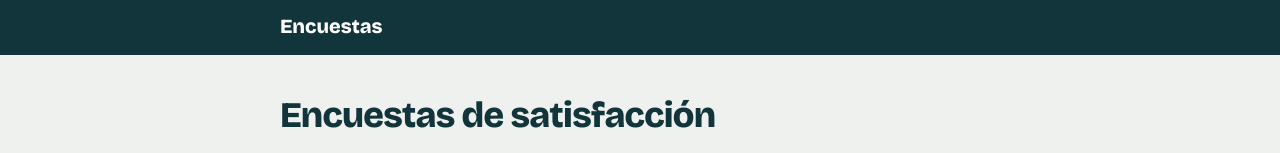
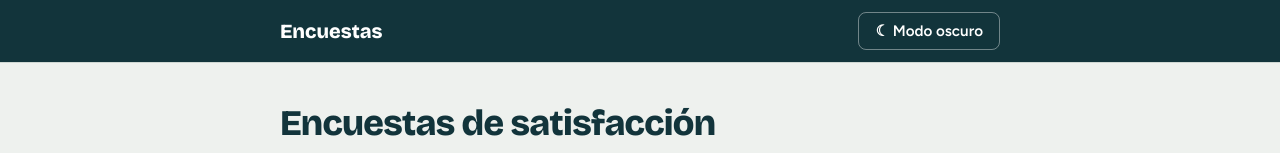
Before and after one commit to 777hv/Encuesta-Satisfaccion, a React (Vite) app in the folder frontend/: page / in a window 1280 px wide. Shown: the top 153 px of the page. Built offline with nearby package versions, Linux system fonts and the light colour scheme; no server answers.

Commit message:
feat: modo claro y oscuro e icono nuevo

```diff
--- a/frontend/index.html
+++ b/frontend/index.html
@@ -4,6 +4,7 @@
     <meta charset="UTF-8" />
     <meta name="viewport" content="width=device-width, initial-scale=1.0" />
     <title>Encuestas de satisfacción</title>
+    <script>document.documentElement.dataset.tema = localStorage.getItem("tema") ?? (matchMedia("(prefers-color-scheme: dark)").matches ? "oscuro" : "claro");</script>
     <link rel="icon" type="image/svg+xml" href="/favicon.svg" />
     <link rel="preconnect" href="https://fonts.googleapis.com" />
     <link rel="preconnect" href="https://fonts.gstatic.com" crossorigin />
--- a/frontend/src/App.jsx
+++ b/frontend/src/App.jsx
@@ -3,22 +3,27 @@ import ListaEncuestas from "./pages/ListaEncuestas.jsx";
 import EditarEncuesta from "./pages/EditarEncuesta.jsx";
 import Responder from "./pages/Responder.jsx";
 import Resultados from "./pages/Resultados.jsx";
+import { useTema } from "./tema.js";
 
 export default function App() {
-  // Quien responde no debe ver el enlace a la administración.
+  // Quien responde ve la barra (para cambiar el tema) pero sin enlace a la administración.
   const esPublica = useLocation().pathname.startsWith("/responder");
+  const [tema, alternarTema] = useTema();
 
   return (
     <>
-      {!esPublica && (
-        <header className="barra">
-          <div className="barra-contenido">
-            <Link to="/" className="marca">
-              Encuestas
-            </Link>
-          </div>
-        </header>
-      )}
+      <header className="barra">
+        <div className="barra-contenido">
+          {esPublica ? (
+            <span className="marca">Encuestas</span>
+          ) : (
+            <Link to="/" className="marca">Encuestas</Link>
+          )}
+          <button type="button" onClick={alternarTema} aria-pressed={tema === "oscuro"}>
+            {tema === "oscuro" ? "☀ Modo claro" : "☾ Modo oscuro"}
+          </button>
+        </div>
+      </header>
 
       <main className="contenedor">
         <Routes>
@@ -26,12 +31,7 @@ export default function App() {
           <Route path="/encuestas/:id" element={<EditarEncuesta />} />
           <Route path="/encuestas/:id/resultados" element={<Resultados />} />
           <Route path="/responder/:id" element={<Responder />} />
-          <Route
-            path="*"
-            element={
-              <p>Esta página no existe. Vuelve a la lista de encuestas.</p>
-            }
-          />
+          <Route path="*" element={<p>Esta página no existe. Vuelve a la lista de encuestas.</p>} />
         </Routes>
       </main>
     </>
--- a/frontend/src/estilos.css
+++ b/frontend/src/estilos.css
@@ -1,17 +1,43 @@
-/* Variables de diseño: si cambias un color aquí, cambia en toda la app. */
+/* Variables de diseño, nombradas por su función. El modo oscuro solo cambia sus valores. */
 :root {
-  --tinta: #12343b;
-  --tinta-hover: #1d4c55;
+  color-scheme: light;
+  --texto: #12343b;
+  --texto-suave: #55656a;
   --fondo: #eef1ee;
   --superficie: #ffffff;
   --linea: #cfd8d3;
-  --texto-suave: #55656a;
+  --primario: #12343b;
+  --primario-hover: #1d4c55;
+  --sobre-primario: #ffffff;
+  --barra-fondo: #12343b;
+  --barra-texto: #ffffff;
   --acento: #e8a33d;
   --peligro: #a8322d;
+  --peligro-fondo: #f9e7e5;
   --exito: #22704f;
+  --exito-fondo: #e3f1ea;
   --radio: 8px;
   --fuente-titulos: "Bricolage Grotesque", system-ui, sans-serif;
   --fuente-texto: "Figtree", system-ui, sans-serif;
+}
+
+:root[data-tema="oscuro"] {
+  color-scheme: dark;
+  --texto: #e3ebe8;
+  --texto-suave: #9fb1ad;
+  --fondo: #0f1f22;
+  --superficie: #172b2f;
+  --linea: #2c4448;
+  --primario: #8fd0c6;
+  --primario-hover: #a9ded6;
+  --sobre-primario: #0f1f22;
+  --barra-fondo: #172b2f;
+  --barra-texto: #e3ebe8;
+  --acento: #f0b452;
+  --peligro: #f08a80;
+  --peligro-fondo: #3a1f1e;
+  --exito: #7fd1a8;
+  --exito-fondo: #17322a;
 }
 
 *,
@@ -23,7 +49,7 @@
 body {
   margin: 0;
   background: var(--fondo);
-  color: var(--tinta);
+  color: var(--texto);
   font: 400 1.0625rem/1.55 var(--fuente-texto);
 }
 
@@ -51,27 +77,14 @@ h3 {
 }
 
 a {
-  color: var(--tinta);
+  color: var(--texto);
   text-underline-offset: 3px;
 }
 a:hover {
   text-decoration-thickness: 2px;
 }
 
-/* Barra superior y contenedor */
-.barra {
-  background: var(--tinta);
-}
-.barra-contenido {
-  max-width: 760px;
-  margin: 0 auto;
-  padding: 0.9rem 1.25rem;
-}
-.marca {
-  color: #fff;
-  font: 800 1.25rem var(--fuente-titulos);
-  text-decoration: none;
-}
+/* Contenedor */
 .contenedor {
   max-width: 760px;
   margin: 0 auto;
@@ -94,7 +107,7 @@ select {
 }
 input[type="checkbox"],
 input[type="radio"] {
-  accent-color: var(--tinta);
+  accent-color: var(--primario);
   width: 1.1rem;
   height: 1.1rem;
 }
@@ -102,26 +115,26 @@ textarea {
   resize: vertical;
 }
 
-/* Botones: el principal es petróleo; .secundario y .peligro son variantes. */
+/* Botones: el principal usa --primario; .secundario y .peligro son variantes. */
 button {
   font: 600 0.95rem var(--fuente-texto);
-  color: #fff;
-  background: var(--tinta);
-  border: 1px solid var(--tinta);
+  color: var(--sobre-primario);
+  background: var(--primario);
+  border: 1px solid var(--primario);
   border-radius: var(--radio);
   padding: 0.55rem 1rem;
   cursor: pointer;
 }
 button:hover {
-  background: var(--tinta-hover);
+  background: var(--primario-hover);
 }
 button.secundario {
-  color: var(--tinta);
+  color: var(--texto);
   background: transparent;
   border-color: var(--linea);
 }
 button.secundario:hover {
-  border-color: var(--tinta);
+  border-color: var(--texto);
 }
 button.peligro {
   color: var(--peligro);
@@ -132,13 +145,43 @@ button.peligro:hover {
   border-color: var(--peligro);
 }
 
+/* Barra superior */
+.barra {
+  background: var(--barra-fondo);
+  color: var(--barra-texto);
+  border-bottom: 1px solid var(--linea);
+}
+.barra-contenido {
+  max-width: 760px;
+  margin: 0 auto;
+  padding: 0.75rem 1.25rem;
+  display: flex;
+  justify-content: space-between;
+  align-items: center;
+  gap: 1rem;
+}
+.marca {
+  color: inherit;
+  font: 800 1.25rem var(--fuente-titulos);
+  text-decoration: none;
+}
+.barra button,
+.barra button:hover {
+  color: inherit;
+  background: transparent;
+  border-color: color-mix(in srgb, var(--barra-texto) 40%, transparent);
+}
+.barra button:hover {
+  border-color: var(--barra-texto);
+}
+
 /* Foco visible para quien navega con teclado */
 :focus-visible {
-  outline: 2px solid var(--tinta);
+  outline: 2px solid var(--texto);
   outline-offset: 2px;
 }
 .barra :focus-visible {
-  outline-color: #fff;
+  outline-color: var(--barra-texto);
 }
 
 /* Mensajes: se aplican a los <p role="alert"> y <p role="status"> que ya tienen las páginas. */
@@ -150,9 +193,9 @@ p[role="status"] {
 }
 p[role="alert"] {
   color: var(--peligro);
-  background: #f9e7e5;
+  background: var(--peligro-fondo);
 }
 p[role="status"] {
   color: var(--exito);
-  background: #e3f1ea;
+  background: var(--exito-fondo);
 }
--- /dev/null
+++ b/frontend/src/tema.js
@@ -0,0 +1,14 @@
+import { useEffect, useState } from "react";
+
+// El tema inicial lo pone el script de index.html (antes de que cargue React) para que la página no parpadee.
+export function useTema() {
+  const [tema, setTema] = useState(document.documentElement.dataset.tema);
+
+  useEffect(() => {
+    document.documentElement.dataset.tema = tema;
+    localStorage.setItem("tema", tema);
+  }, [tema]);
+
+  const alternar = () => setTema(tema === "oscuro" ? "claro" : "oscuro");
+  return [tema, alternar];
+}
```
Also changed, not shown: frontend/public/favicon.svg.
